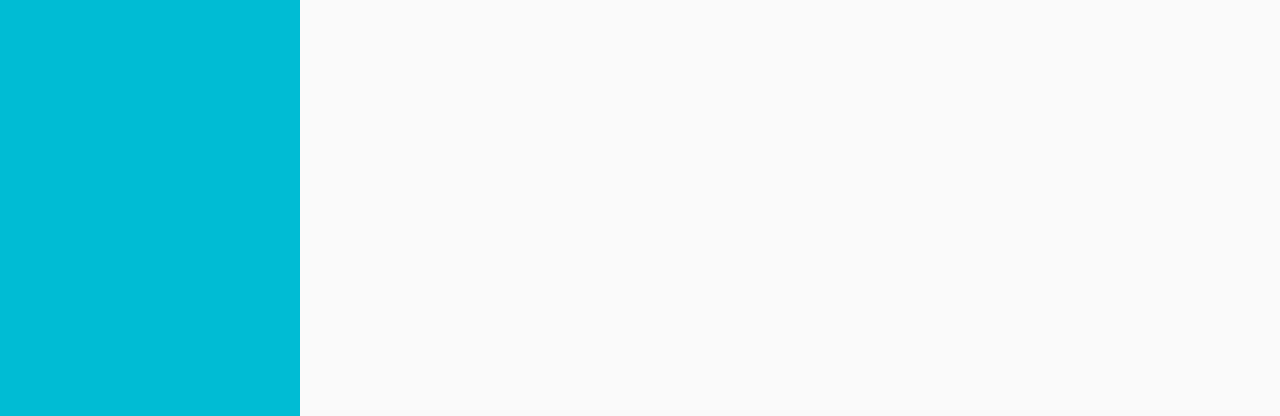
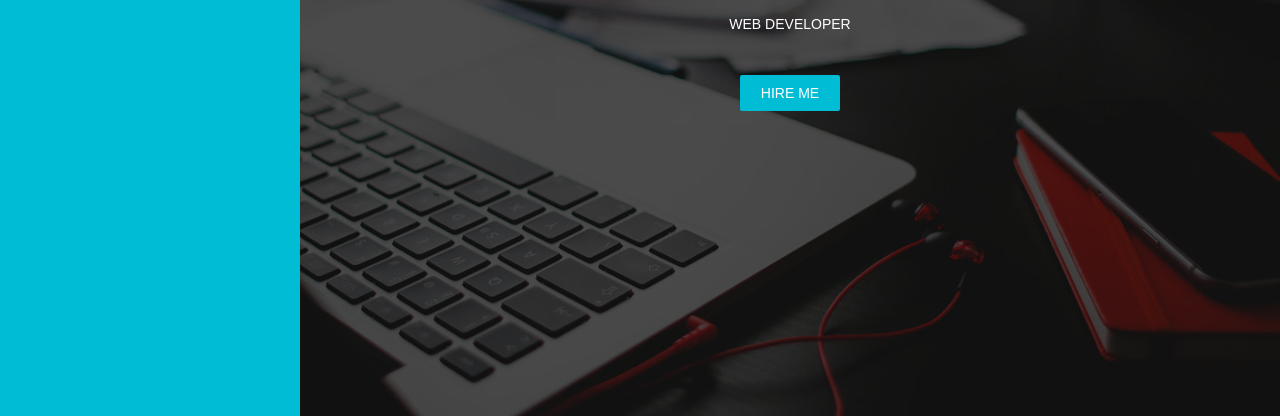
Before and after one commit to perfectfoolish/flex, a plain HTML site: page index.html in a window 1280 px wide. Shown: the part 384-800 px from the top of the page. Drawn offline with nearby package versions, Linux system fonts and the light colour scheme.

Commit message:
Need to understand flex box

```diff
--- a/index.html
+++ b/index.html
@@ -38,7 +38,18 @@
     </section>
 
     <section class="content">
-      <h1>index</h1>
+      <section class="home">
+  <div class="overlay">
+    <div class="inner">
+      <h1 class="title">
+        <span>hi, i'm</span>
+        <span class="name">peter wang</span>
+      </h1>
+      <h2 class="subtitle">web developer</h2>
+      <button>hire me</button>
+    </div>
+  </div
+</section>
     </section>
 
     <footer class="app-footer">
--- /dev/null
+++ b/source/styles/_index.scss
@@ -0,0 +1,60 @@
+.content {
+  padding: 0;
+  position: relative;
+}
+
+.home {
+  background: url("../assets/home-bg.jpg");
+  position: absolute;
+  top: 0;
+  left: 0;
+  right: 0;
+  bottom: 0;
+  background-size: cover;
+  background-position: center center;
+  background-repeat: no-repeat;
+  background-attachment: fixed;
+  .overlay {
+    background: rgba(0, 0, 0, 0.7);
+    width: 100%;
+    height: 100%;
+    display: flex;
+    flex-direction: column;
+    justify-content: center;
+    color: #fff;
+    text-align: center;
+    text-transform: uppercase;
+  }
+  .title {
+    font-size: 42px;
+    font-weight: 700;
+    margin-bottom: 15px;
+    margin-top: 0;
+  }
+  .subtitle {
+    font-size: 14px;
+    font-weight: 300;
+    margin-top: 0;
+    margin-bottom: 38px;
+  }
+  .name {
+    color: $primary-color;
+  }
+  button {
+    display: inline-block;
+    border: none;
+    border-radius: 2px;
+    height: 36px;
+    min-width: 100px;
+    font-size: 14px;
+    color: #fff;
+    background-color: $primary-color;
+    text-transform: uppercase;
+    &:focus {
+      outline: none;
+    }
+    &:hover {
+      background-color: #0097a7;
+    }
+  }
+}
--- a/source/styles/main.scss
+++ b/source/styles/main.scss
@@ -3,3 +3,4 @@
 @import "work";
 @import "about";
 @import "blogs";
+@import "index";
```
Also changed, not shown: source/pages/index.html (+12 -1 lines), styles/main.css.
